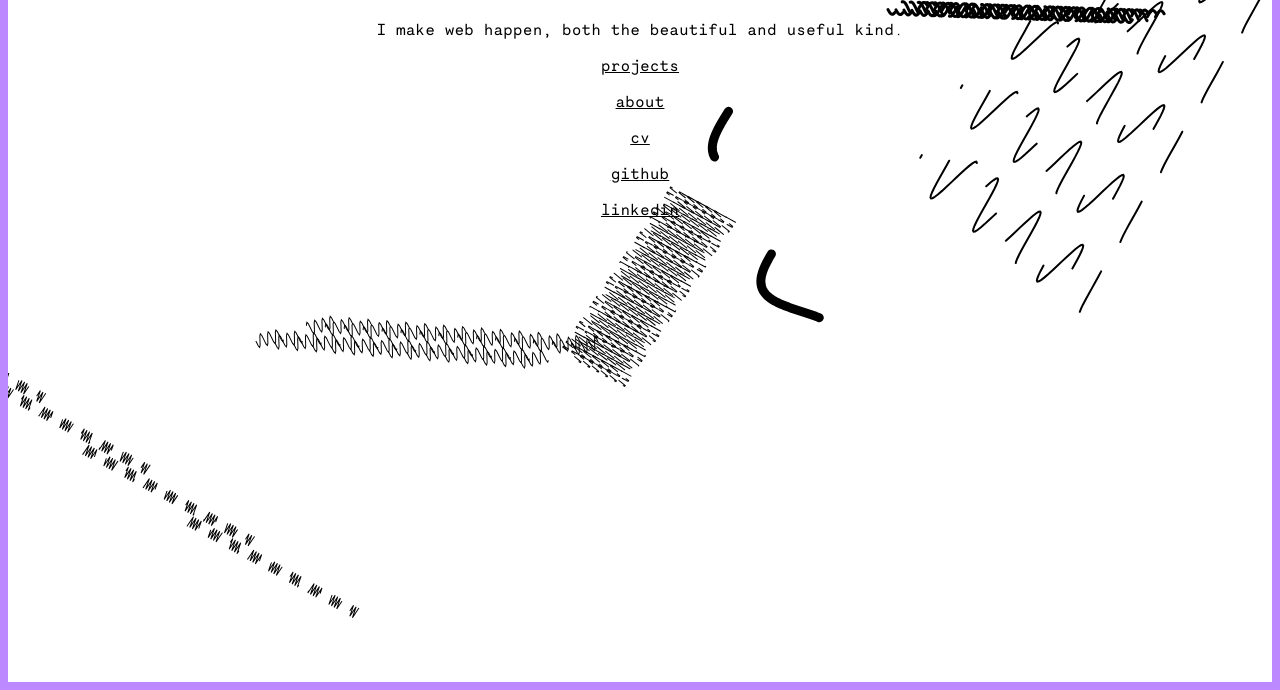
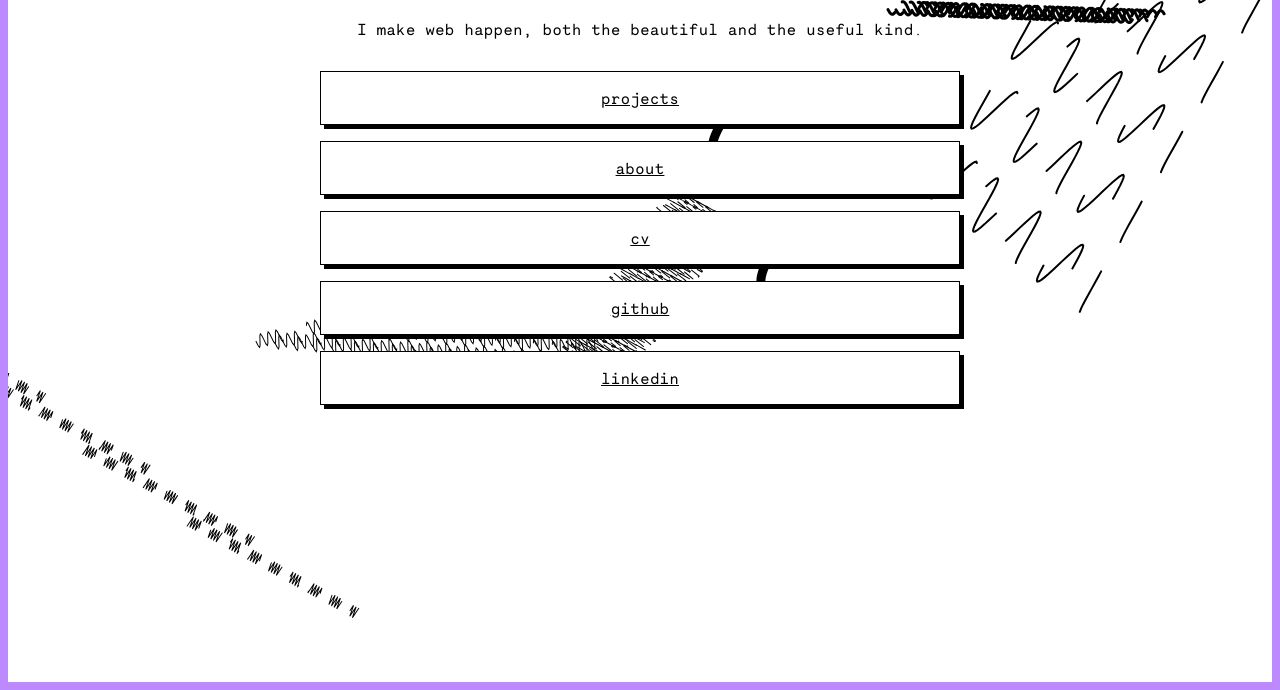
Before and after one commit to KODHAGe/wolfw.xyz, a Gatsby site: page / in a window 1280 px wide. Shown: the part 110-800 px from the top of the page. Built offline with nearby package versions, Linux system fonts and the light colour scheme; Gatsby itself is replaced by a stand-in of ours.

Commit message:
prep for 1.0

```diff
--- a/gatsby-config.js
+++ b/gatsby-config.js
@@ -1,7 +1,7 @@
 module.exports = {
   siteMetadata: {
     title: `wolfw.xyz`,
-    description: `Wolf Wikgren makes nice web stuff`,
+    description: `Wolf Wikgren makes beautiful and useful web happen through data, design and development.`,
     author: `@KODHAGe`,
   },
   plugins: [
--- a/src/components/facts.js
+++ b/src/components/facts.js
@@ -30,7 +30,7 @@
 
   return (
     <div>
-      <p>Some facts about me, true at the time of writing:</p>
+      <p>Hi, I'm Wolf Wikgren. Below you can get to know some truths (true at the time of writing, not aiming for permanence) about me.</p>
       <p className={style.fact}>
         {show}
       </p>
--- a/src/components/facts.module.css
+++ b/src/components/facts.module.css
@@ -6,7 +6,7 @@
 
 .button {
   border: 1px solid black;
-  display: inline-block;
+  display: block;
   padding: 1rem;
   margin-top: 1rem;
   box-shadow: black 4px 4px;
--- a/src/components/layout.css
+++ b/src/components/layout.css
@@ -9,6 +9,7 @@
 
 a {
   color: black;
+  text-decoration: underline;
 }
 
 main {
@@ -22,6 +23,32 @@
 
 main p a {
   color: black;
+  text-decoration: underline;
+}
+
+.button {
+  border: 1px solid black;
+  display: block;
+  padding: 1rem;
+  margin-top: 1rem;
+  box-shadow: black 4px 4px;
+  transition: box-shadow 0.5s;
+  background-color: white;
+}
+
+.button:hover {
+  cursor: pointer;
+  box-shadow: black 2px 2px;
+  transition: box-shadow 0.5s;
+}
+
+.button:active {
+  box-shadow: black 0px 0px;
+  transition: box-shadow 0.25s;
+}
+
+.description {
+  margin-bottom: 2rem;
 }
 
 .whitebox {
--- a/src/fonts/fonts.css
+++ b/src/fonts/fonts.css
@@ -3,5 +3,5 @@
   font-weight: 400;
   font-style: normal;
   src: url("Necto-Mono.woff2") format("woff2"), url("Necto-Mono.woff") format("woff");
-  font-display: swap;
+  font-display: block;
 }
--- a/src/pages/index.js
+++ b/src/pages/index.js
@@ -8,15 +8,15 @@
   <Layout>
     <SEO title="wolfw.xyz" />
     <h1 className="siteTitle">wolfw.xyz</h1>
-    <div className="description">I make web happen, both the beautiful and useful kind.</div>
+    <div className="description">I make web happen, both the beautiful and the useful kind.</div>
     <div className="contact">
     </div>
     <div className="main">
-      <p><Link to="/projects">projects</Link></p>
-      <p><Link to="/about">about</Link></p>
-      <p><Link to="/cv">cv</Link></p>
-      <p><a href="https://github.com/KODHAGe" target="_blank" rel="noopener noreferrer">github</a></p>
-      <p><a href="https://www.linkedin.com/in/wwwolf/" target="_blank" rel="noopener noreferrer">linkedin</a></p>
+      <Link className="button"  to="/projects">projects</Link>
+      <Link className="button" to="/about">about</Link>
+      <Link className="button" to="/cv">cv</Link>
+      <a className="button" href="https://github.com/KODHAGe" target="_blank" rel="noopener noreferrer">github</a>
+      <a className="button" href="https://www.linkedin.com/in/wwwolf/" target="_blank" rel="noopener noreferrer">linkedin</a>
     </div>
   </Layout>
 )
```
Also changed, not shown: 1 other file.
